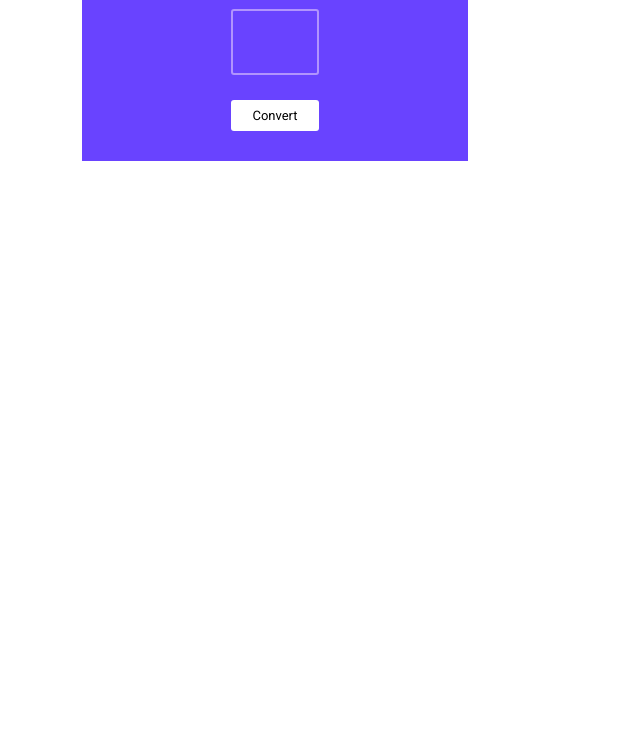
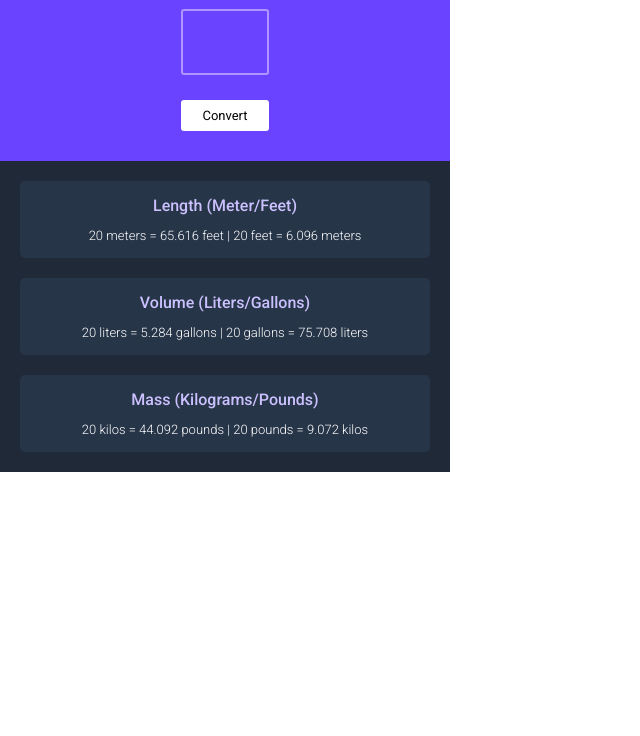
Before and after one commit to pazurkota/unit_converter, a website: page index.html in a window 1280 px wide. Shown: the part 64-800 px from the top of the page, without its empty margins (0-640 px from the left). Drawn offline with Linux system fonts and the light colour scheme.

Commit message:
Add conversion info boxes and style updates for better layout

```diff
--- a/index.html
+++ b/index.html
@@ -22,6 +22,23 @@
                 <button id="number-btn">Convert</button>
             </label>
         </div>
+
+        <div id="content">
+            <div class="info-box">
+                <h4>Length (Meter/Feet)</h4>
+                <p>20 meters = 65.616 feet | 20 feet = 6.096 meters</p>
+            </div>
+
+            <div class="info-box">
+                <h4>Volume (Liters/Gallons)</h4>
+                <p>20 liters = 5.284 gallons | 20 gallons = 75.708 liters</p>
+            </div>
+
+            <div class="info-box">
+                <h4>Mass (Kilograms/Pounds)</h4>
+                <p>20 kilos = 44.092 pounds | 20 pounds = 9.072 kilos</p>
+            </div>
+        </div>
     </div>
 </body>
 </html>
--- a/style.css
+++ b/style.css
@@ -1,11 +1,24 @@
 body {
     margin: 0;
     font-family: "Roboto", sans-serif;
-    max-width: 550px;
+    max-width: 450px;
 }
 
-h2 {
+h2, h4 {
     margin: 0;
+}
+
+h4 {
+    color: #ccc1ff;
+    font-weight: 500;
+}
+
+p {
+    color: white;
+    font-size: 13px;
+    font-weight: 300;
+
+    margin-bottom: 0;
 }
 
 .container {
@@ -13,14 +26,26 @@ h2 {
     flex-direction: column;
 
     justify-content: center;
-    align-items: center;
+    align-items: stretch;
     text-align: center;
+}
+
+.info-box {
+    background-color: #273549;
+    margin: 20px;
+
+    border-radius: 5px;
+    padding: 15px;
 }
 
 #header {
     background-color: #6943ff;
     color: white;
     padding: 20px;
+}
+
+#content {
+    background-color: #1f2937;
 }
 
 #number-input {
```
